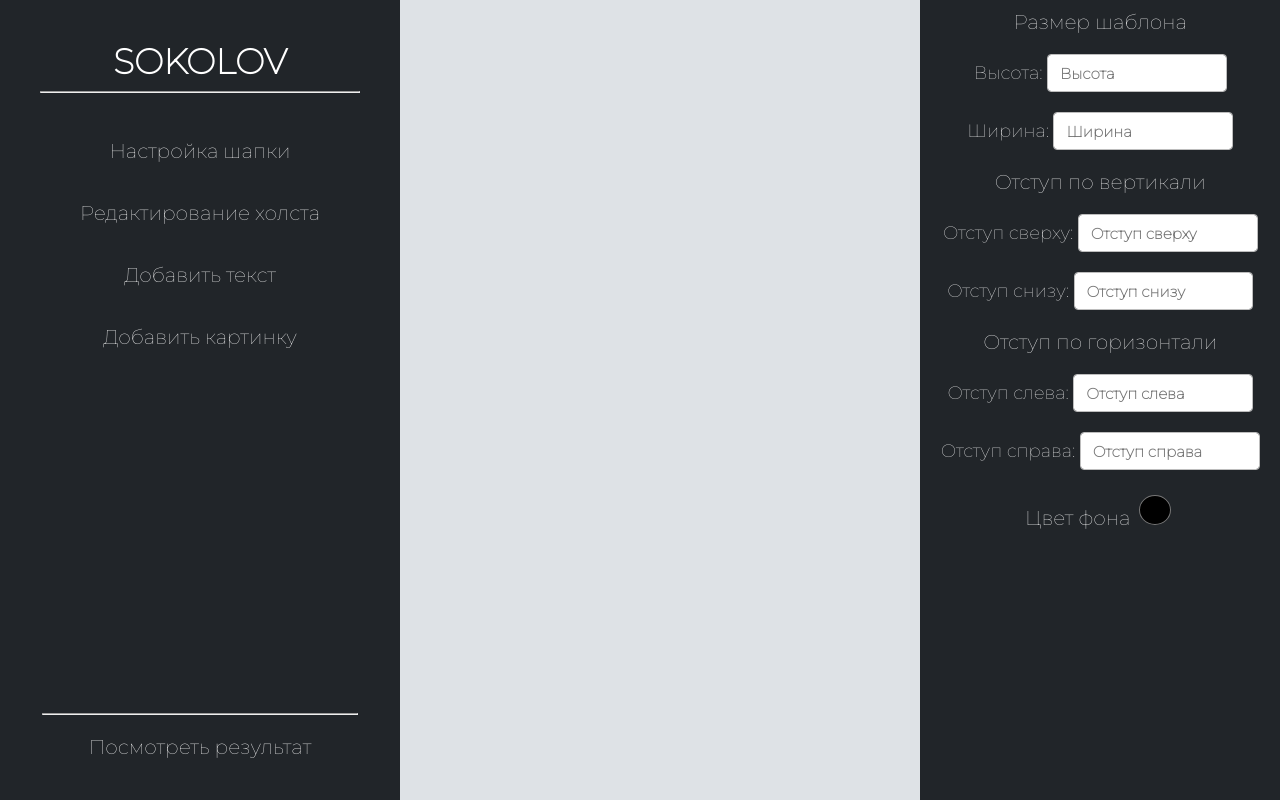
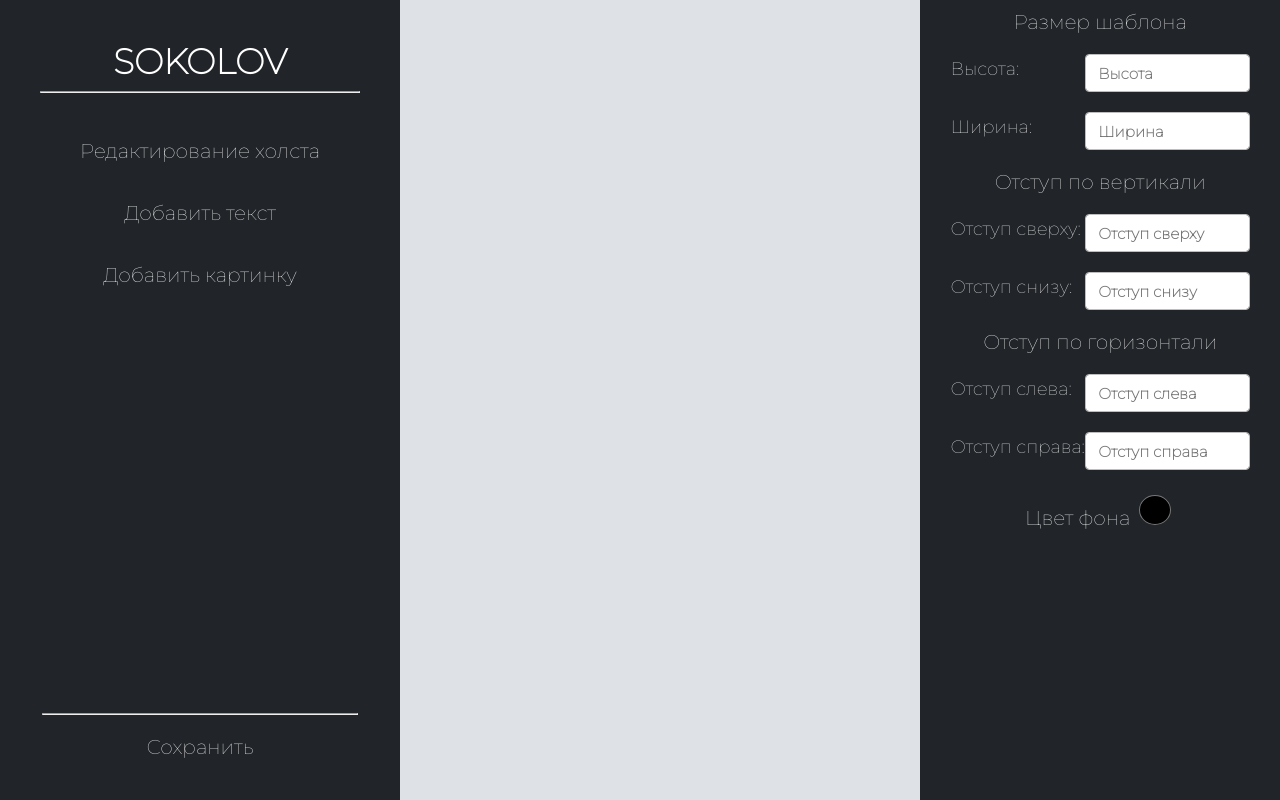
Before and after one commit to HOKAGE888/Shablone, a Flask app: page /pattern/edit in a window 1280 px wide. Run offline with Flask 3, Linux system fonts and the light colour scheme.

Commit message:
добавила модалку и подправила по мелочи

```diff
--- a/static/styles/style.css
+++ b/static/styles/style.css
@@ -42,21 +42,10 @@
 
 .btn:hover {
     border-radius: 10px;
-    /* border: 5px solid; */
     background-color: white;
-    /* border-image: linear-gradient(90deg, #257ae8, #7aadf0, #a1c1eb, #ffffff,  #ffffff) 30; */
     outline: 2px solid linear-gradient(90deg, #257ae8, #7aadf0, #a1c1eb, #ffffff, #ffffff);
-    /* border-radius: 2rem; */
     color: rgb(0, 0, 0);
 }
-
-/* .btn:hover {
-    border-radius: 20px;
-    border: 5px solid #257ae8;
-    color: black;
-    background-color: white;
-
-} */
 
 .import {
     height: 10vh;
@@ -70,7 +59,7 @@
     display: flex;
     flex-wrap: wrap;
     overflow-y: scroll;
-    max-height: 89vh;
+    max-height: 88vh;
     scrollbar-width: thin;
     scrollbar-color: hsl(0, 0%, 6%);
 }
@@ -184,11 +173,6 @@ body {
     z-index: 99999999999999999;
 }
 
-/* .flex-vertical {
-    display: flex;
-    justify-content: center;
-} */
-
 .for-js-background {
     position: 0px;
 }
@@ -215,13 +199,22 @@ body {
     transition: border-color 0.15s ease-in-out, box-shadow 0.15s ease-in-out;
     margin-bottom: 10px;
     margin-top: 10px;
+
   }
 
 .text-right-menu{
     font-family: Montserrat, Helvetica, sans-serif;
     font-size: 18px;
     color: #ffffff;
-    text-align: center;
+    clear:both;
+    text-align:right;
+    line-height:50px;
+    margin-right: 30px;
+}
+
+.text_pole{
+    float:left;
+    margin-left: 30px;
 }
 
 .right-text{
@@ -230,6 +223,7 @@ body {
     color: #ffffff;
     text-align: center; margin-bottom: 10px;
     margin-top: 10px;
+
 }
 
 .cr{
@@ -257,19 +251,19 @@ body {
     width: 100%;
     height: 100%;
     overflow: auto;
-        background-color: rgba(0,0,0,0.4);
+    background-color: rgba(0, 0, 0, 0.4);
 }
 
 .modal-content {
     border-radius: 20px;
     background-color: #fefefe;
     margin: 15% auto;
-        padding: 100px;
+    padding: 20px 40px 40px 40px;
     border: 1px solid #888;
     width: 60%;
 }
 
-    .btn_modal{
+.btn_modal {
     background-color: #257ae8;
     width: 200px;
     height: 60px;
@@ -277,11 +271,25 @@ body {
     color: white;
     text-align: center;
     font-size: 2em;
-    margin: 30px 160px 0px 0px;
     font-weight: bold;
     font-family: 'Arial';
     font-size: 20px;
     border: 5px solid #257ae8;
     transition: 1s;
+    margin: 20px 0px 0px;
+}
 
+.btn_modal:hover {
+    border-radius: 10px;
+    background-color: white;
+    outline: 2px solid linear-gradient(90deg, #257ae8, #7aadf0, #a1c1eb, #ffffff, #ffffff);
+    color: rgb(0, 0, 0);
 }
+
+.text_modal {
+    color: rgb(0, 0, 0);
+    font-weight: bold;
+    font-family: 'Arial';
+    font-size: 20px;
+    margin: 10px 0px 0px 10px;
+}
--- a/templates/edit_pattern.html
+++ b/templates/edit_pattern.html
@@ -21,7 +21,6 @@
         <hr class="liniya">
       </div>
 
-        <button class="panel" >Настройка шапки</button>
 
         <button class="panel" >Редактирование холста</button>
 
@@ -33,7 +32,7 @@
 
       <div class="preview">
         <hr style="width: 80%">
-        <button class="preview" >Посмотреть результат</button>
+        <button class="preview" >Сохранить</button>
       </div>
 
 
@@ -50,19 +49,19 @@
         Размер шаблона
       </div>
       <div class="text-right-menu">
-        Высота:
+        <h class="text_pole">Высота:</h>
         <input class="text-field__input" type="text" name="text" placeholder="Высота" ><br>
-        Ширина:
-        <input class="text-field__input" type="text" name="text" placeholder="Ширина" >
+        <h class="text_pole">Ширина:</h>
+        <input class="text-field__input" type="text" name="text" placeholder="Ширина" ><br>
       </div>
       <div class="right-text">
         Отступ по вертикали
       </div>
       <div class="text-right-menu">
-        Отступ сверху:
-        <input class="text-field__input" type="text" name="text" placeholder="Отступ сверху" >
-        Отступ снизу:
-        <input class="text-field__input" type="text" name="text" placeholder="Отступ снизу" >
+        <h class="text_pole">Отступ сверху:</h>
+        <input class="text-field__input" type="text" name="text" placeholder="Отступ сверху" ><br>
+        <h class="text_pole">Отступ снизу:</h>
+        <input class="text-field__input" type="text" name="text" placeholder="Отступ снизу" ><br>
       </div>
 
       <div class="right-text">
@@ -70,10 +69,10 @@
       </div>
 
       <div class="text-right-menu">
-        Отступ слева:
+        <h class="text_pole">Отступ слева:</h>
         <input class="text-field__input" type="text" name="text" placeholder="Отступ слева" ><br>
-        Отступ справа:
-        <input class="text-field__input" type="text" name="text" placeholder="Отступ справа" >
+        <h class="text_pole">Отступ справа:</h>
+        <input class="text-field__input" type="text" name="text" placeholder="Отступ справа" ><br>
       </div>
 
 
```
Also changed, not shown: templates/index.html (+10 -14 lines). Lines whose indentation alone changed are shown as unchanged.
